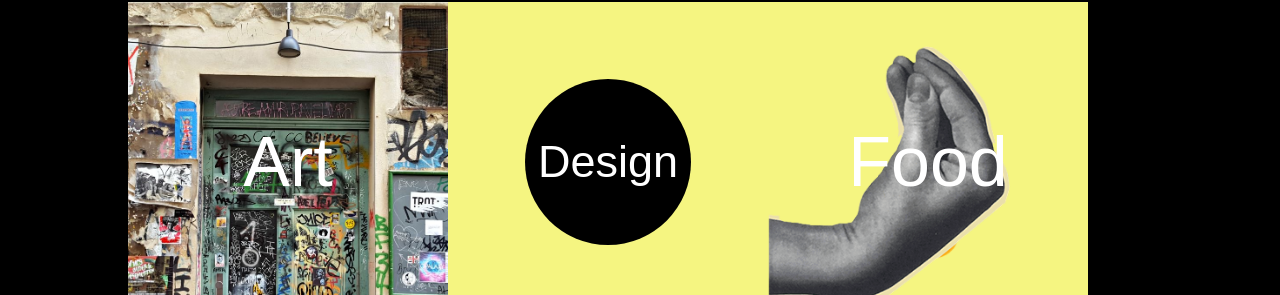
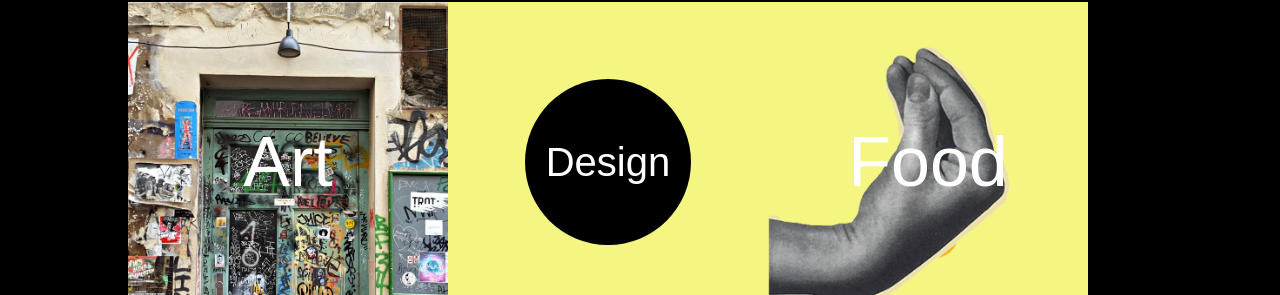
Before and after one commit to MagdaDra/oMERCADO_client, a React (Vite) app: page / in a window 1280 px wide. Shown: the part 274-569 px from the top of the page. Built offline with nearby package versions, Linux system fonts and the light colour scheme.

Commit message:
Font of the homepage changed

```diff
--- a/src/index.css
+++ b/src/index.css
@@ -339,7 +339,7 @@ nav li {
     display: flex;
     justify-content: center;
     align-items: center;
-    font-size: 45px;
+    font-size: 40px;
   }
 
   .travel-button {
```
